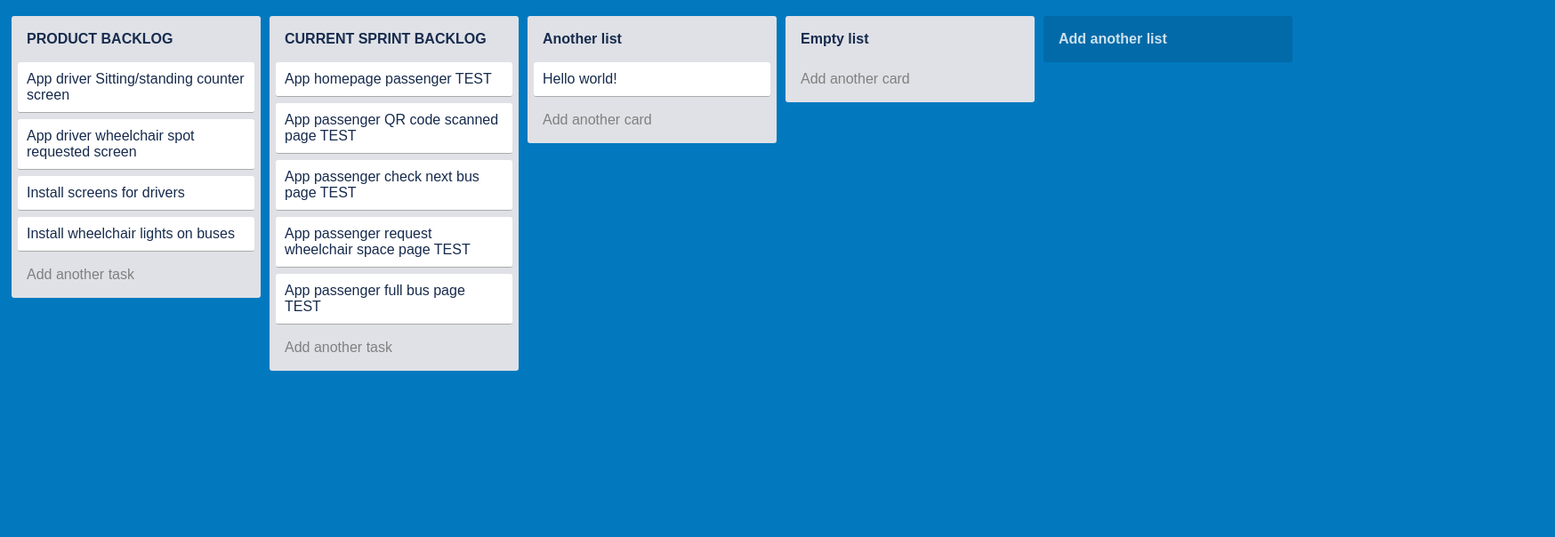
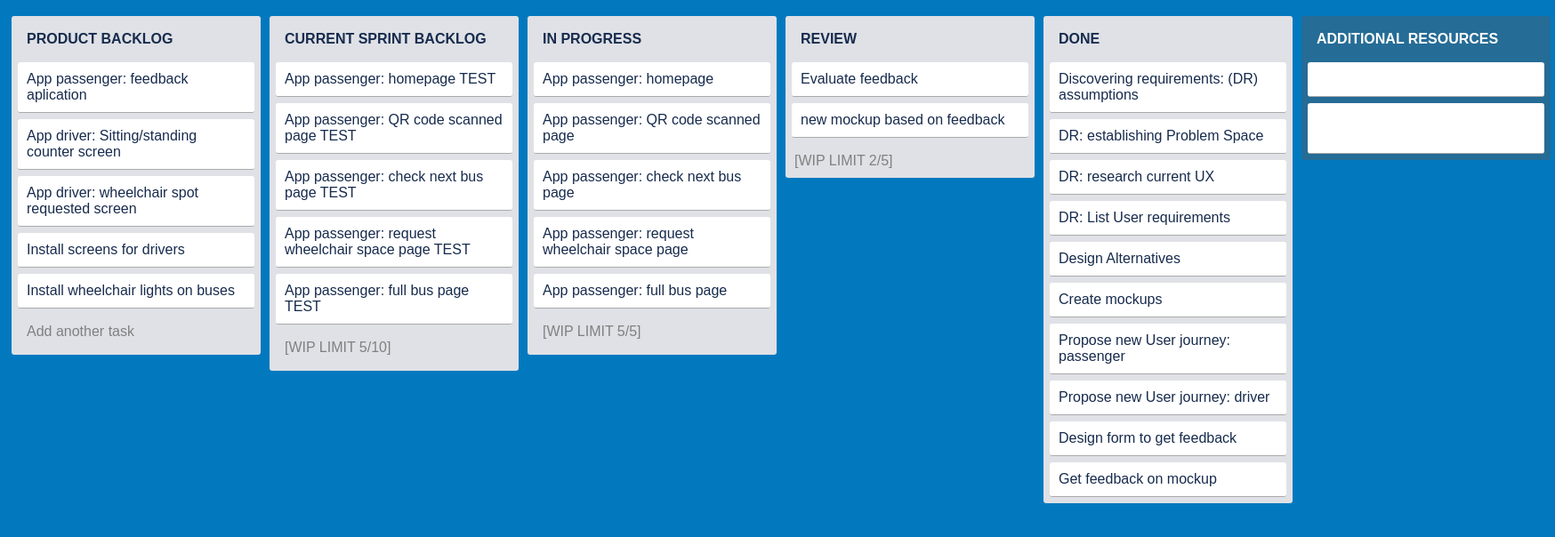
Before and after one commit to xochitl-b/csp-ps_ca3, a plain HTML site: page index.html in a window 1280 px wide. Shown: the whole page at 89% size, 1748 px wide, since content can reach past the window. Drawn offline with nearby package versions, Linux system fonts and the light colour scheme.

Commit message:
finished populating the boards

```diff
--- a/index.html
+++ b/index.html
@@ -12,8 +12,9 @@
   <div class="list">
     <div class="title removable editable">PRODUCT BACKLOG</div>
     <div class="content">
-      <div class="card removable editable">App driver Sitting/standing counter screen</div>
-      <div class="card removable editable" style="">App driver wheelchair spot requested screen</div>
+      <div class="card removable editable" style="">App passenger: feedback aplication</div>
+      <div class="card removable editable" style="">App driver: Sitting/standing counter screen</div>
+      <div class="card removable editable" style="">App driver: wheelchair spot requested screen</div>
       <div class="card removable editable" style="">Install screens for drivers</div>
       <div class="card removable editable" style="">Install wheelchair lights on buses</div>
     </div>
@@ -22,15 +23,49 @@
   <div class="list">
     <div class="title removable editable">CURRENT SPRINT BACKLOG</div>
     <div class="content">
-      <div class="card removable editable">App homepage passenger TEST</div>
-      <div class="card removable editable" style="">App passenger QR code scanned page TEST</div>
-      <div class="card removable editable" style="">App passenger check next bus page TEST</div>
-      <div class="card removable editable" style="">App passenger request wheelchair space page TEST</div>
-      <div class="card removable editable" style="">App passenger full bus page TEST</div>
+      <div class="card removable editable" style="">App passenger: homepage TEST</div>
+      <div class="card removable editable" style="">App passenger: QR code scanned page TEST</div>
+      <div class="card removable editable" style="">App passenger: check next bus page TEST</div>
+      <div class="card removable editable" style="">App passenger: request wheelchair space page TEST</div>
+      <div class="card removable editable" style="">App passenger: full bus page TEST</div>
     </div>
-    <div class="add-card editable">Add another task</div>
+    <div class="add-card editable">[WIP LIMIT 5/10]</div>
   </div>
-
+  <div class="list">
+    <div class="title removable editable">IN PROGRESS</div>
+    <div class="content">
+      <div class="card removable editable" style="">App passenger: homepage </div>
+      <div class="card removable editable" style="">App passenger: QR code scanned page</div>
+      <div class="card removable editable" style="">App passenger: check next bus page</div>
+      <div class="card removable editable" style="">App passenger: request wheelchair space page</div>
+      <div class="card removable editable" style="">App passenger: full bus page</div>
+    </div>
+    <div class="add-card editable">[WIP LIMIT 5/5]</div>
+  </div>
+  <div class="list">
+    <div class="title removable editable">REVIEW</div>
+    <div class="content">
+      <div class="card removable editable" style="">Evaluate feedback </div>
+      <div class="card removable editable" style="">new mockup based on feedback</div>
+    </div>
+    <div class="add-card">[WIP LIMIT 2/5]</div>
+  </div>
+  <div class="list">
+    <div class="title removable editable">DONE</div>
+    <div class="content">
+      <div class="card removable editable" style="">Discovering requirements: (DR) assumptions</div>
+      <div class="card removable editable" style="">DR: establishing Problem Space</div>
+      <div class="card removable editable" style="">DR: research current UX</div>
+      <div class="card removable editable" style="">DR: List User requirements</div>
+      <div class="card removable editable" style="">Design Alternatives</div>
+      <div class="card removable editable" style="">Create mockups</div>
+      <div class="card removable editable" style="">Propose new User journey: passenger</div>
+      <div class="card removable editable" style="">Propose new User journey: driver</div>
+      <div class="card removable editable" style="">Design form to get feedback</div>
+      <div class="card removable editable" style="">Get feedback on mockup</div>
+    </div>
+  </div>
+<!--
   <div class="list">
     <div class="title removable editable">Another list</div>
     <div class="content">
@@ -44,9 +79,11 @@
     <div class="add-card editable">Add another card</div>
   </div>
 </div>
-
+-->
 <div class="add-list">
-  <div class="title editable">Add another list</div>
+  <div class="title editable">ADDITIONAL RESOURCES</div>
+  <div class="card removable editable" style="">Buget for new ticket machines</div>
+  <div class="card removable editable" style="">Permissions for QR code signs on bus stops</div>
 </div>
 <!-- partial -->
   <script src='https://cdn.jsdelivr.net/npm/sortablejs@latest/Sortable.min.js'></script><script  src="./script.js"></script>
--- a/style.css
+++ b/style.css
@@ -57,8 +57,8 @@ div {
   min-width: 280px;
   margin: 10px 5px;
   position: relative;
-  background: rgba(0,0,0,.12);
-  color: hsla(0,0%,100%,.8);
+  background: rgba(90, 90, 90, 0.405);
+  color: rgb(255, 255, 255);
 }
 
 .ghost {
```
